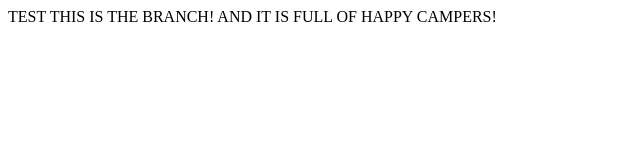
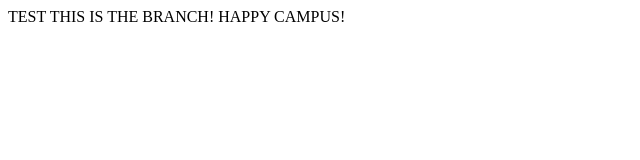
Before and after one commit to sro-orcasys/test001, a plain HTML site: page index.html in a window 1280 px wide. Shown: the whole page, without its empty margins (0-640 px from the left). Drawn offline with Linux system fonts and the light colour scheme.

Commit message:
hello git

```diff
--- a/index.html
+++ b/index.html
@@ -2,6 +2,7 @@
 <head></head>
 <body>
 TEST
-THIS IS THE BRANCH! AND IT IS FULL OF HAPPY CAMPERS!
+THIS IS THE BRANCH!
+HAPPY CAMPUS!
 </body>
 </html>
```
